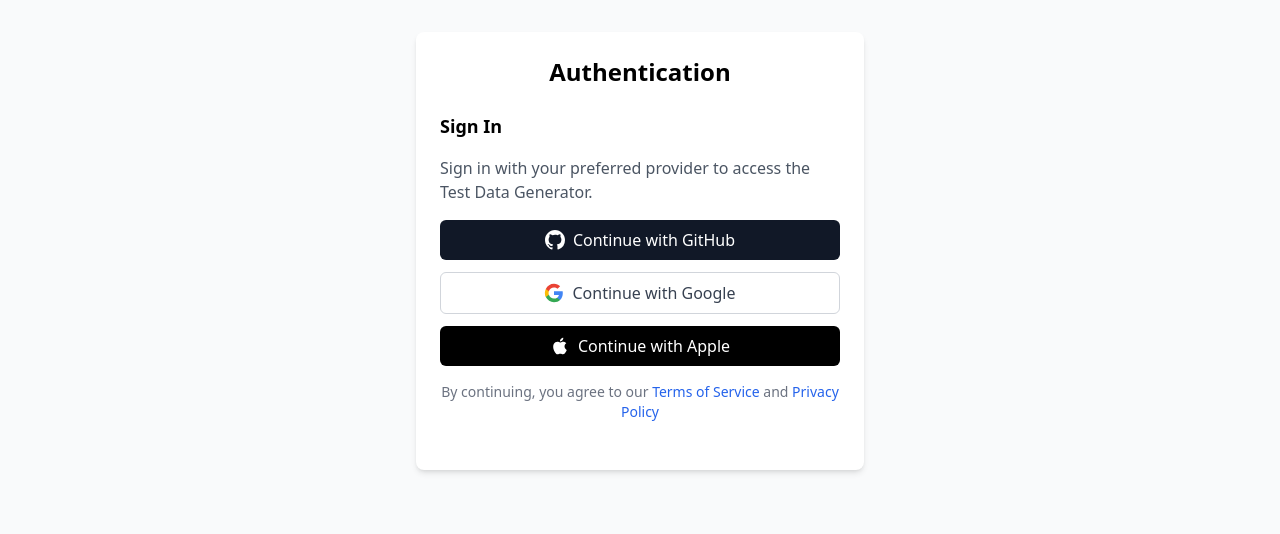
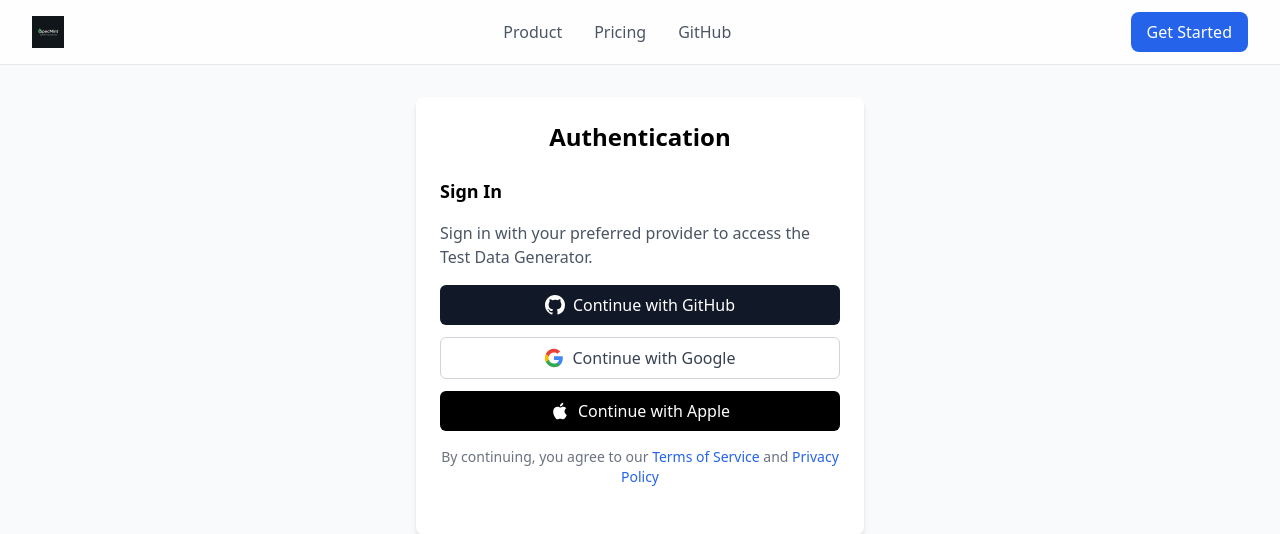
Before and after one commit to masseyis/tdg, a Flask app: template app/templates/auth.html in a window 1280 px wide. Shown: the top 534 px of the page. Run offline with Flask 3, Linux system fonts and the light colour scheme; the template is opened without the code that fills it, so the values that code supplies are empty; some libraries are stand-ins or nearby versions.

Commit message:
🎨 Replace SpecMint text headers with logo.png
- ✅ Replace 'SpecMint' text headers with logo image in navigation
- ✅ Add consistent navigation headers to auth and pricing pages
- ✅ Logo sized appropriately (h-8) for navigation bars
- ✅ Maintain clickable links to home page
- ✅ Ensure logo displays across all main pages

The logo.png file is served from /static/logo.png and will be automatically sized to fit the navigation bar height.

```diff
--- a/app/templates/app.html
+++ b/app/templates/app.html
@@ -125,7 +125,9 @@
         <div class="max-w-7xl mx-auto px-4 sm:px-6 lg:px-8">
             <div class="flex items-center justify-between h-16">
                 <div class="flex items-center">
-                    <a href="/" class="text-xl font-bold font-space-grotesk text-teal-400">SpecMint</a>
+                    <a href="/" class="flex items-center">
+                        <img src="/static/logo.png" alt="SpecMint" class="h-8 w-auto">
+                    </a>
                 </div>
                 <div class="hidden md:block">
                     <div class="ml-10 flex items-baseline space-x-8">
--- a/app/templates/auth.html
+++ b/app/templates/auth.html
@@ -9,6 +9,27 @@
     <script src="https://cdn.tailwindcss.com"></script>
 </head>
 <body class="bg-gray-50 min-h-screen">
+    <!-- Navigation -->
+    <nav class="border-b border-gray-200 bg-white/80 backdrop-blur-sm sticky top-0 z-50">
+        <div class="max-w-7xl mx-auto px-4 sm:px-6 lg:px-8">
+            <div class="flex items-center justify-between h-16">
+                <div class="flex items-center">
+                    <a href="/" class="flex items-center">
+                        <img src="/static/logo.png" alt="SpecMint" class="h-8 w-auto">
+                    </a>
+                </div>
+                <div class="hidden md:block">
+                    <div class="ml-10 flex items-baseline space-x-8">
+                        <a href="/#product" class="text-gray-600 hover:text-gray-900 transition-colors">Product</a>
+                        <a href="/pricing" class="text-gray-600 hover:text-gray-900 transition-colors">Pricing</a>
+                        <a href="https://github.com/masseyis/tdg" class="text-gray-600 hover:text-gray-900 transition-colors">GitHub</a>
+                    </div>
+                </div>
+                <a href="/app" class="bg-blue-600 hover:bg-blue-700 text-white px-4 py-2 rounded-lg transition-colors">Get Started</a>
+            </div>
+        </div>
+    </nav>
+
     <div class="container mx-auto px-4 py-8">
         <div class="max-w-md mx-auto bg-white rounded-lg shadow-md p-6">
             <h1 class="text-2xl font-bold text-center mb-6">Authentication</h1>
--- a/app/templates/landing.html
+++ b/app/templates/landing.html
@@ -28,7 +28,9 @@
         <div class="max-w-7xl mx-auto px-4 sm:px-6 lg:px-8">
             <div class="flex items-center justify-between h-16">
                 <div class="flex items-center">
-                    <h1 class="text-xl font-bold font-space-grotesk text-teal-400">SpecMint</h1>
+                    <a href="/" class="flex items-center">
+                        <img src="/static/logo.png" alt="SpecMint" class="h-8 w-auto">
+                    </a>
                 </div>
                 <div class="hidden md:block">
                     <div class="ml-10 flex items-baseline space-x-8">
```
Also changed, not shown: app/templates/pricing.html (+21 -0 lines), app/static/logo.png (added), 1 other file.
